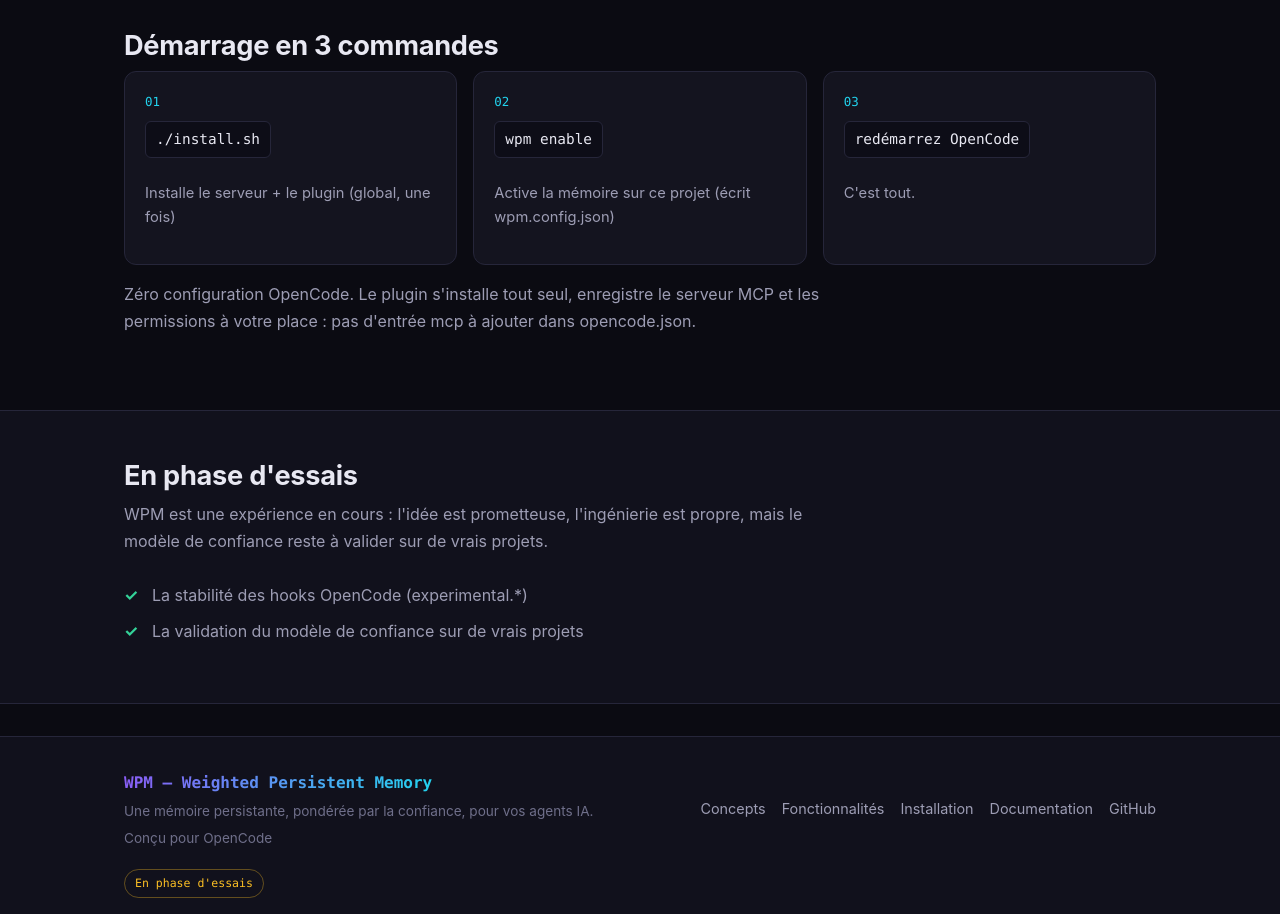
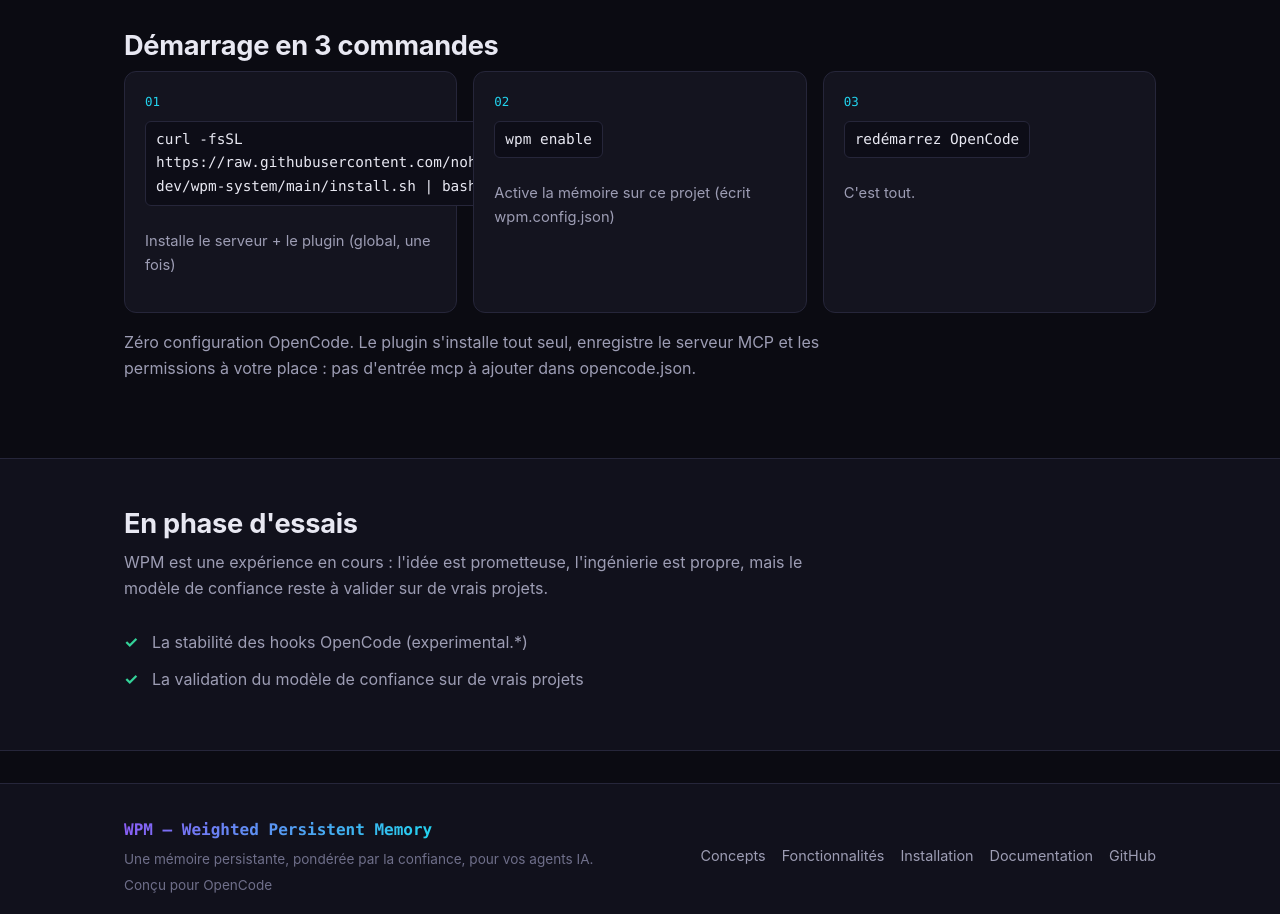
Before and after one commit to nohavye-dev/wpm-site, a React (Vite) app: page /wpm-site/fr/ in a window 1280 px wide. Shown: the part 3140-4054 px from the top of the page. Built offline with nearby package versions, Linux system fonts and the light colour scheme.

Commit message:
fix: update installation method from ./install.sh to curl one-liner

```diff
--- a/src/i18n/en.js
+++ b/src/i18n/en.js
@@ -92,7 +92,7 @@ export default {
       title: "Start in 3 commands",
       steps: [
         {
-          cmd: "./install.sh",
+          cmd: "curl -fsSL https://raw.githubusercontent.com/nohavye-dev/wpm-system/main/install.sh | bash",
           text: "Installs the server + the plugin (global, once)",
         },
         {
@@ -326,8 +326,8 @@ export default {
       {
         id: "global",
         title: "1. Global installation",
-        text: "From the repository root:",
-        cmd: "./install.sh",
+        text: "From your terminal:",
+        cmd: "curl -fsSL https://raw.githubusercontent.com/nohavye-dev/wpm-system/main/install.sh | bash",
         what: "What install.sh does:",
         items: [
           "creates a dedicated Python environment (~/.local/share/wpm-system/venv) and installs the server in it",
@@ -378,7 +378,6 @@ export default {
         cmds: [
           ["wpm disable", "removes wpm.config.json (data is kept)"],
           ["wpm uninstall", "complete global removal (venv, binary, plugin); --force to skip confirmation"],
-          ["./install.sh uninstall", "equivalent, from the repository root"],
         ],
       },
     ],
--- a/src/i18n/fr.js
+++ b/src/i18n/fr.js
@@ -92,7 +92,7 @@ export default {
       title: "Démarrage en 3 commandes",
       steps: [
         {
-          cmd: "./install.sh",
+          cmd: "curl -fsSL https://raw.githubusercontent.com/nohavye-dev/wpm-system/main/install.sh | bash",
           text: "Installe le serveur + le plugin (global, une fois)",
         },
         {
@@ -326,8 +326,8 @@ export default {
       {
         id: "globale",
         title: "1. Installation globale",
-        text: "Depuis la racine du dépôt :",
-        cmd: "./install.sh",
+        text: "Depuis votre terminal :",
+        cmd: "curl -fsSL https://raw.githubusercontent.com/nohavye-dev/wpm-system/main/install.sh | bash",
         what: "Ce que fait install.sh :",
         items: [
           "crée un environnement Python dédié (~/.local/share/wpm-system/venv) et y installe le serveur",
@@ -378,7 +378,6 @@ export default {
         cmds: [
           ["wpm disable", "retire wpm.config.json (les données sont conservées)"],
           ["wpm uninstall", "suppression globale complète (venv, binaire, plugin) ; --force pour sauter la confirmation"],
-          ["./install.sh uninstall", "équivalent, depuis la racine du dépôt"],
         ],
       },
     ],
```
Also changed, not shown: 2 other files (tests, documents, lock files or other folders).
